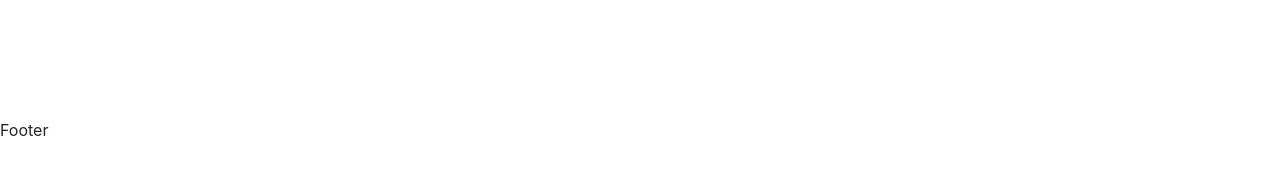
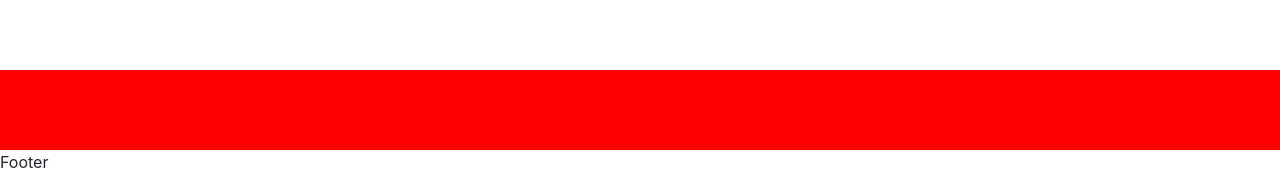
Before and after one commit to RahulJaincorpseed/personal-portfolio, a React (Create React App) app: page / in a window 1280 px wide. Shown: the part 679-850 px from the top of the page. Before the commit the page ends 821 px from the top, so only its background shows below. Built offline with nearby package versions, Linux system fonts and the light colour scheme.

Commit message:
add some files and some css code

```diff
--- a/src/App.js
+++ b/src/App.js
@@ -1,5 +1,6 @@
 import './App.css';
 import HeroSection from './Main/HeroSection';
+import MainPage from './Main/MainPage';
 import Footer from './component/Footer';
 import Navbar from './component/Navbar';
 import { BrowserRouter, Route, Routes } from 'react-router-dom';
@@ -11,7 +12,7 @@ function App() {
       <BrowserRouter>
         <Navbar />
         <Routes>
-          <Route path="/" element={<HeroSection />} />
+          <Route path="/" element={<MainPage />} />
         </Routes>
         <Footer />
       </BrowserRouter>
--- a/src/Main/HeroSection.scss
+++ b/src/Main/HeroSection.scss
@@ -1,5 +1,5 @@
 .hero-section {
-  height: calc(100vh - 60px);
+  height: calc(94vh - 60px);
   background-color: #fff;
   display: grid;
   grid-template-columns: 1fr 1fr;
--- /dev/null
+++ b/src/Main/MainPage.js
@@ -0,0 +1,15 @@
+import React from "react";
+import HeroSection from "./HeroSection";
+import MySkills from "./MySkills";
+import Gallery from "../component/Gallery";
+
+const MainPage = () => {
+  return (
+    <div>
+        <HeroSection />
+        <MySkills />
+    </div>
+  )
+};
+
+export default MainPage;
--- /dev/null
+++ b/src/Main/MySkills.js
@@ -0,0 +1,14 @@
+import React from "react";
+import "./MySkills.scss"
+
+const MySkills = () => {
+  return (
+    <div className="skill-section section-padding">
+        <div>
+
+        </div>
+    </div>
+  )
+};
+
+export default MySkills;
--- /dev/null
+++ b/src/Main/MySkills.scss
@@ -0,0 +1,3 @@
+.skill-section{
+    background-color: red;
+}
```
Also changed, not shown: src/Main/ContactUs.js (added, +7 -0 lines), src/Main/MyProjects.js (added, +7 -0 lines), src/Main/WorkExperience.js (added, +7 -0 lines).
